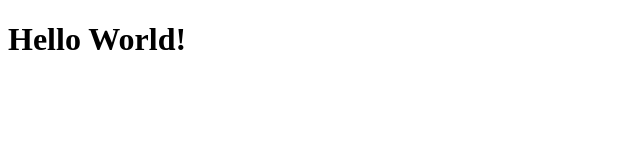
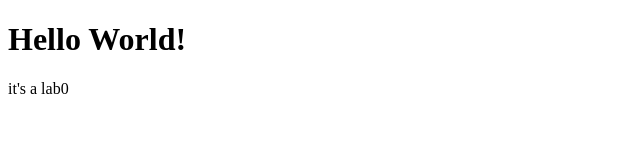
Before and after one commit to RomanMykolaichuk/gittesting2, a plain HTML site: page index.html in a window 1280 px wide. Shown: the full height of the page, 0-640 px from the left. Drawn offline with Linux system fonts and the light colour scheme.

Commit message:
lab0 first commit 3

```diff
--- a/index.html
+++ b/index.html
@@ -9,5 +9,6 @@
 </head>
 <body>
     <h1>Hello World!</h1>
+    <p>it's a lab0</p>
 </body>
 </html>
```
